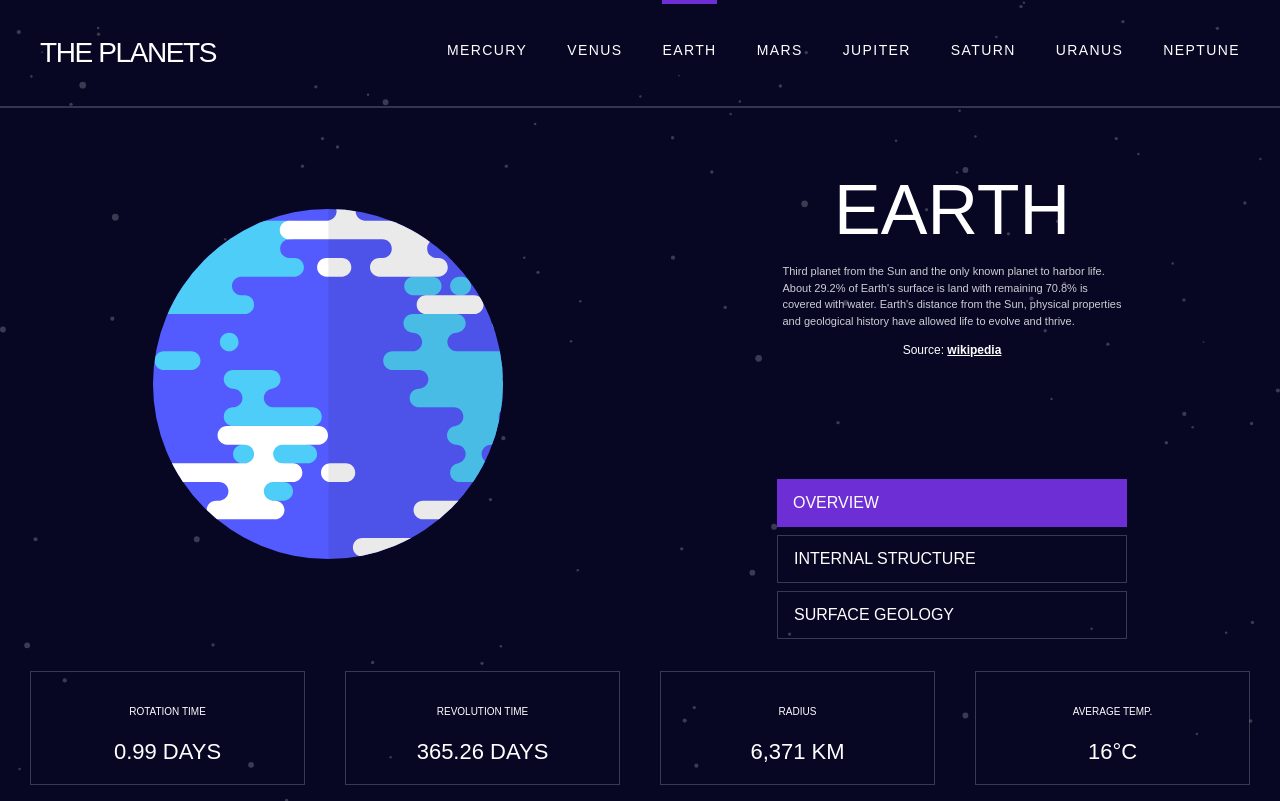
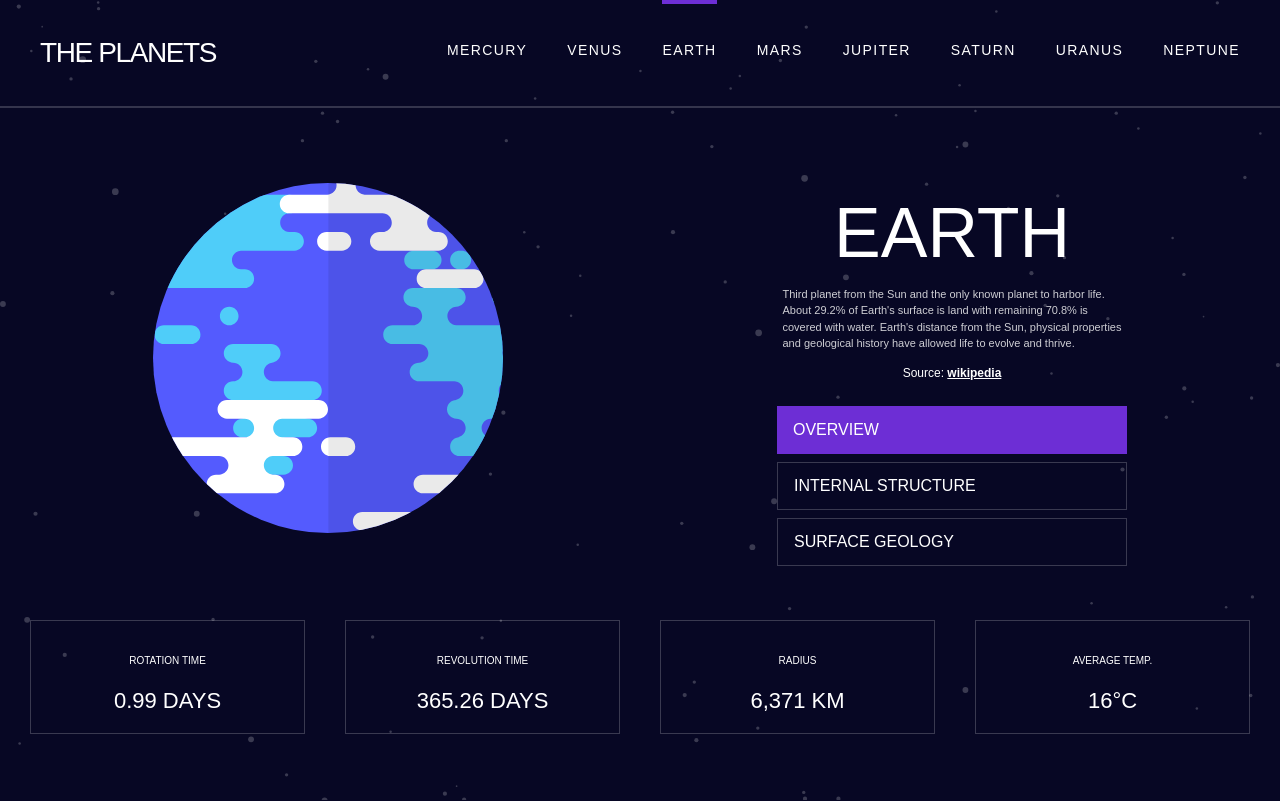
Before and after one commit to ruska2002/planet-fact-site, a React (Vite) app: page /Earth in a window 1280 px wide. Built offline with nearby package versions, Linux system fonts and the light colour scheme.

Commit message:
corrcet gaps

```diff
--- a/src/components/Planet.tsx
+++ b/src/components/Planet.tsx
@@ -138,7 +138,7 @@ export default function Planet() {
       <hr className="opacity-20" />
 
       <div className="lg:max-w-[1440px] mx-auto">
-        <div className="lg:flex lg:justify-center lg:flex-row lg:items-center lg:min-h-[60vh]  px-4  md:flex md:flex-col md:justify-center ">
+        <div className="lg:flex lg:justify-center lg:flex-row lg:items-center lg:min-h-[60vh] px-4 md:flex md:flex-col md:justify-center ">
           <div className="flex justify-center items-center lg:w-1/2 relative mt-5">
             <img
               src={planet?.images[viewToImageKey[currentText]]}
@@ -155,7 +155,7 @@ export default function Planet() {
             )}
           </div>
 
-          <div className="lg:w-1/2 px-6 lg:px-12 lg:flex lg:flex-col md:flex md:justify-center md:items-center md:gap-16">
+          <div className="lg:w-1/2 px-6 lg:px-12 lg:flex lg:flex-col md:flex md:justify-center md:items-center lg:gap-6 md:gap-16">
             <div>
               <p className="text-[#ffffff] font-normal text-[35px] uppercase mt-[50px] lg:text-[70px] text-center">
                 {planet?.name}
@@ -175,7 +175,7 @@ export default function Planet() {
             </div>
 
             {(matchesTablet || matchesLaptop) && (
-              <div className="mt-6 md:flex md:flex-col md:gap-2 md:mt-14">
+              <div className="mt-6 md:flex md:flex-col md:gap-2 md:mt-14 lg:mt-0">
                 {buttonName.map((view, index) => (
                   <div
                     key={index}
```
